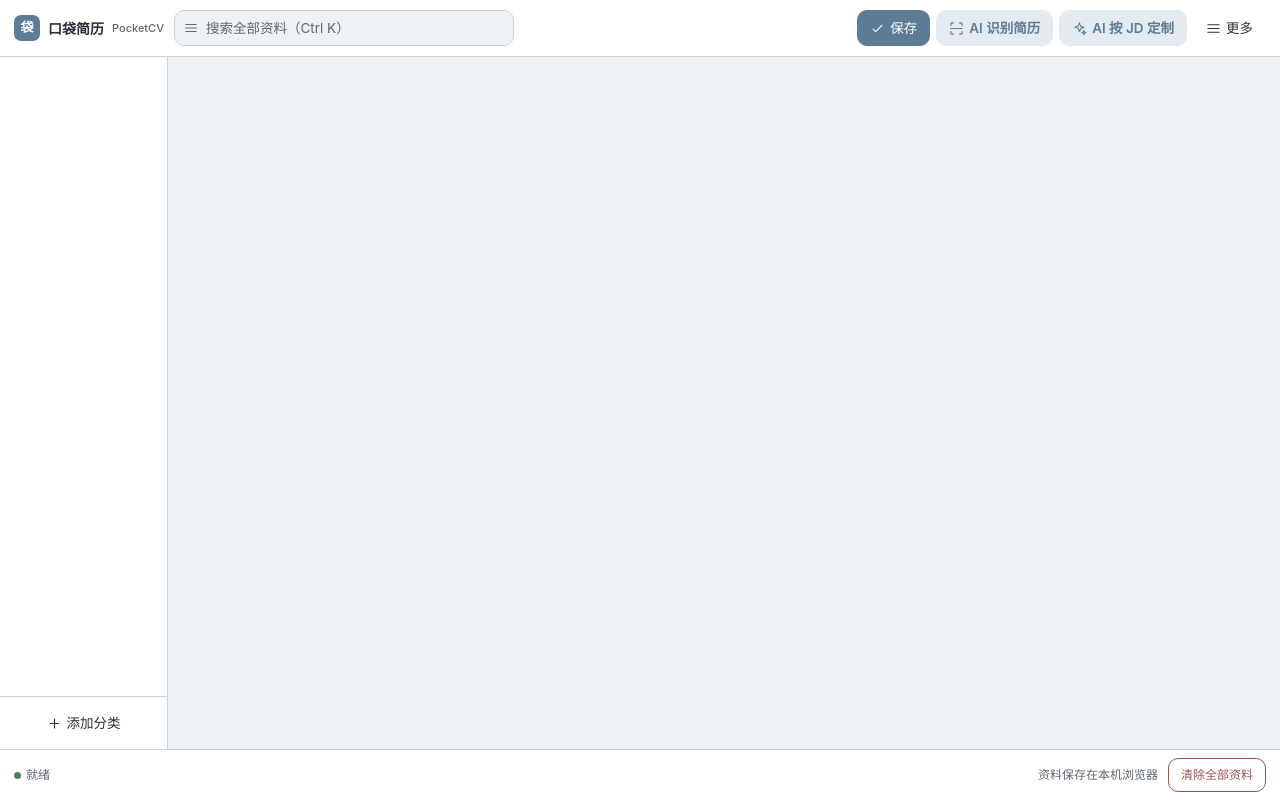
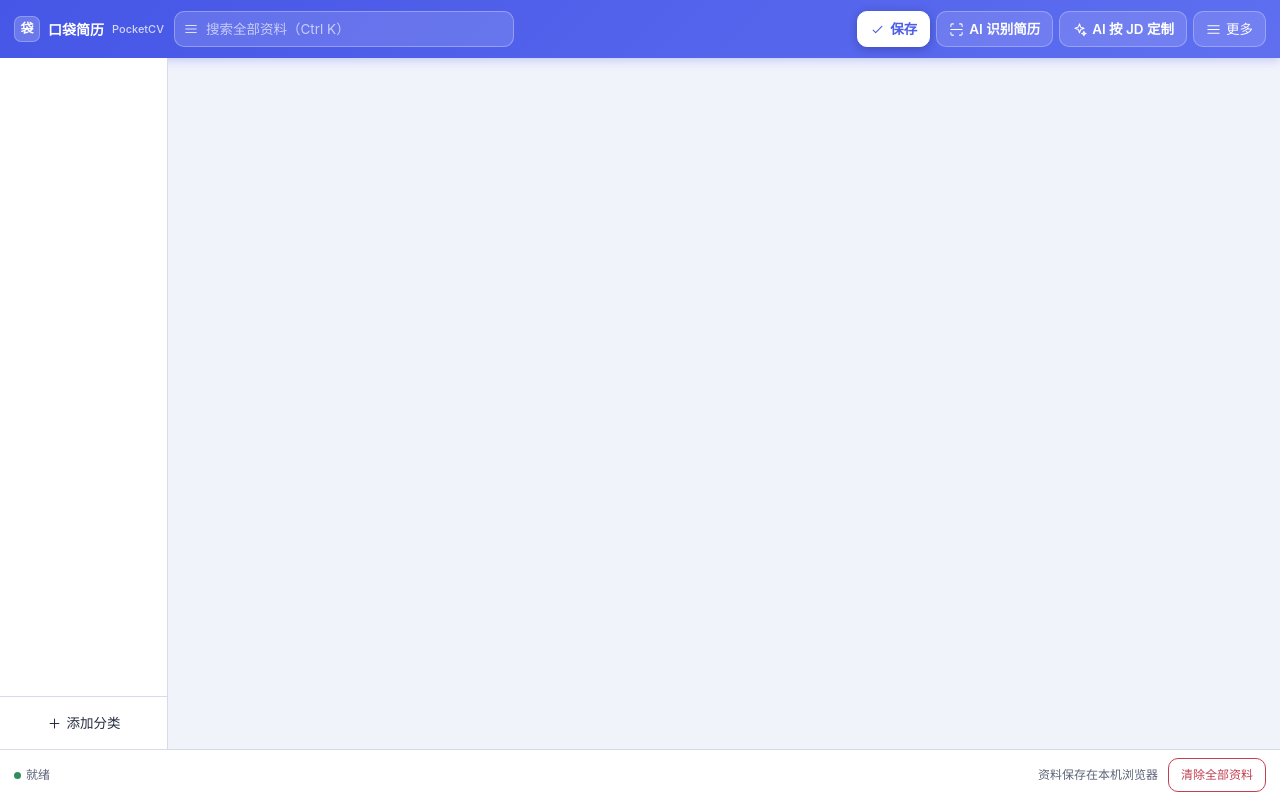
Before and after one commit to HollyLab0529/PocketCV, a browser extension: page manager.html in a window 1280 px wide. Drawn offline with Linux system fonts and the light colour scheme.

Commit message:
feat(ui): 默认靛蓝主题对齐成熟网申插件视觉 (v0.9.4)
- 新增 indigo 默认主题：高对比主色 #4c5ee8，主操作突出；原雾霾蓝用户自动升级（显式选过其它主题则保留）
- 顶栏改为主题色渐变品牌头：白字 logo、半透明搜索框、主按钮白底反色加阴影——一眼看到「一键核对」
- 分类档位徽章彩色化：常用=靛蓝/扩展=青绿/备用=琥珀；侧栏激活项加主色指示条
- 莫兰迪五套主题保留可选，各配同色系顶栏渐变

```diff
--- a/src/ui/app.js
+++ b/src/ui/app.js
@@ -166,9 +166,10 @@ async function flushWithHistory() {
   return flush();
 }
 
-// ===== 主题（莫兰迪色板） =====
+// ===== 主题（默认靛蓝·高对比；莫兰迪色板保留可选） =====
 const THEMES = [
-  { id: 'haze', name: '雾霾蓝', dot: '#7d93a8', tag: '默认 · 安静专注' },
+  { id: 'indigo', name: '靓蓝', dot: '#4c5ee8', tag: '默认 · 清晰突出' },
+  { id: 'haze', name: '雾霾蓝', dot: '#7d93a8', tag: '经典 · 低饱和安静' },
   { id: 'sage', name: '灰豆绿', dot: '#7f9483', tag: '温和清新' },
   { id: 'oat', name: '燕麦杏', dot: '#ab8d6f', tag: '暖调 · 燕麦拿铁' },
   { id: 'lilac', name: '灰藤紫', dot: '#8f81a1', tag: '柔和优雅' },
@@ -177,7 +178,12 @@ const THEMES = [
 const THEME_KEY = 'pocketcv.theme.v1';
 function loadTheme() {
   try {
-    const id = localStorage.getItem(THEME_KEY);
+    let id = localStorage.getItem(THEME_KEY);
+    // 旧默认「雾霾蓝」升级为新默认靓蓝；显式选过的其它主题保留
+    if (id === 'haze' && !localStorage.getItem('pocketcv.theme.hazeKept')) {
+      localStorage.setItem('pocketcv.theme.hazeKept', '1');
+      return 'indigo';
+    }
     return THEMES.some((t) => t.id === id) ? id : THEMES[0].id;
   } catch { return THEMES[0].id; }
 }
@@ -192,7 +198,7 @@ const themeName = () => THEMES.find((t) => t.id === themeId)?.name || '';
 
 async function themeDialog() {
   await modal('界面配色', ({ body, foot, finish }) => {
-    body.append(h('p', { class: 'modal-description', text: '莫兰迪色系，点选立即生效，偏好保存在本机。' }));
+    body.append(h('p', { class: 'modal-description', text: '默认靛蓝更清晰突出；莫兰迪色系依旧可选。点选立即生效，偏好保存在本机。' }));
     const list = h('div', { class: 'theme-list' });
     const paint = () => [...list.children].forEach((row, i) => {
       row.dataset.active = String(THEMES[i].id === themeId);
@@ -1326,7 +1332,7 @@ function renderHead() {
   const filled = m.entries.reduce((n, e) => n + e.fields.filter((f) => f.value !== '').length, 0);
 headNode.append(...[  // 注意：append(字面 null) 会渲染成 'null' 文本，必须先过滤
   h('h1', { class: 'head-title', text: m.name }),
-  h('span', { class: 'module-tier', text: m.tier }),
+  h('span', { class: 'module-tier', 'data-tier': m.tier, text: m.tier }),
   h('span', { class: 'head-meta', text: `${m.entries.length} 记录 · ${filled} 项已填` }),
   h('span', { class: 'spacer' }),
   fillMode ? button(prefs.hideEmpty ? '显示全部' : '只看已填', () => { prefs.hideEmpty = !prefs.hideEmpty; savePrefs(); render(); }, { kind: 'quiet' }) : null,
--- a/src/ui/style.css
+++ b/src/ui/style.css
@@ -1,31 +1,43 @@
-/* 口袋简历 PocketCV · 样式（莫兰迪色板，data-theme 切换） */
-/* 莫兰迪色板：低饱和灰调；默认雾霾蓝，可通过 data-theme 切换
+/* 口袋简历 PocketCV · 样式（data-theme 切换配色） */
+/* 默认靛蓝（高对比、主操作突出）；莫兰迪色板保留可选。
+   每套主题带 --grad 顶栏渐变；顶栏为品牌色头（白字），主按钮白底反色。
    对齐成熟扩展的可读性基线：白卡浮在浅灰底、正文近黑、muted ≥4.5:1、
    输入框白底清晰描边、主色加深保证与白字的对比 */
-:root,[data-theme='haze']{
+:root,[data-theme='indigo']{
+  --bg:#f1f3fb;--surface:#ffffff;--ink:#262d3f;--muted:#5b6478;--line:#d5daec;
+  --accent:#4c5ee8;--accent-ink:#ffffff;--accent-soft:#e9ecfd;--danger:#c23f52;--ok:#2f8f5b;
+  --radius:10px;--shadow:0 1px 2px #262f5e12,0 6px 20px #262f5e1f;
+  --grad:linear-gradient(135deg,#4656e6,#5f6ff0);
+}
+[data-theme='haze']{
   --bg:#eff2f4;--surface:#ffffff;--ink:#28303a;--muted:#5d6873;--line:#ccd4d9;
   --accent:#5d7c96;--accent-ink:#ffffff;--accent-soft:#e3ebf1;--danger:#9e5252;--ok:#4f7d63;
   --radius:10px;--shadow:0 1px 2px #37424e10,0 4px 16px #37424e1c;
+  --grad:linear-gradient(135deg,#54748d,#6b8aa3);
+}
+[data-theme='rose']{
+  --bg:#f5f0f0;--surface:#ffffff;--ink:#332a2a;--muted:#6c5f5f;--line:#dccccc;
+  --accent:#91636a;--accent-ink:#ffffff;--accent-soft:#f2e6e8;--danger:#9b444b;--ok:#7b8662;
+  --radius:10px;--shadow:0 1px 2px #473a3a10,0 4px 16px #473a3a1c;
+  --grad:linear-gradient(135deg,#8a5c63,#a5767d);
 }
 [data-theme='sage']{
   --bg:#f1f4ee;--surface:#ffffff;--ink:#2b312b;--muted:#5e685e;--line:#ccd4c5;
   --accent:#637f69;--accent-ink:#ffffff;--accent-soft:#e4ecdf;--danger:#9c5347;--ok:#577b5b;
   --radius:10px;--shadow:0 1px 2px #3a423610,0 4px 16px #3a42361c;
+  --grad:linear-gradient(135deg,#5a7560,#73907a);
 }
 [data-theme='oat']{
   --bg:#f5f1ea;--surface:#ffffff;--ink:#332e26;--muted:#6a6256;--line:#d9cfbf;
   --accent:#8a6c4e;--accent-ink:#ffffff;--accent-soft:#f1e8da;--danger:#9b4f44;--ok:#7b8656;
   --radius:10px;--shadow:0 1px 2px #4a423410,0 4px 16px #4a42341c;
+  --grad:linear-gradient(135deg,#7f6245,#9d7f5f);
 }
 [data-theme='lilac']{
   --bg:#f2f0f5;--surface:#ffffff;--ink:#2e2935;--muted:#635c6c;--line:#d4cfdc;
   --accent:#746789;--accent-ink:#ffffff;--accent-soft:#eae5f0;--danger:#9b5362;--ok:#6e867b;
   --radius:10px;--shadow:0 1px 2px #403a4a10,0 4px 16px #403a4a1c;
-}
-[data-theme='rose']{
-  --bg:#f5f0f0;--surface:#ffffff;--ink:#332a2a;--muted:#6c5f5f;--line:#dccccc;
-  --accent:#91636a;--accent-ink:#ffffff;--accent-soft:#f2e6e8;--danger:#9b444b;--ok:#7b8662;
-  --radius:10px;--shadow:0 1px 2px #473a3a10,0 4px 16px #473a3a1c;
+  --grad:linear-gradient(135deg,#6a5d7e,#84779a);
 }
 *{box-sizing:border-box}
 .spacer{flex:1}
@@ -34,15 +46,21 @@ body{font:13.5px/1.65 -apple-system,"PingFang SC","Microsoft YaHei",sans-serif;b
 #app{display:flex;flex-direction:column;height:100dvh}
 
 /* 顶栏 */
-.topbar{display:flex;align-items:center;gap:10px;padding:10px 14px;border-bottom:1px solid var(--line);background:var(--surface);flex-wrap:wrap}
-.brand{display:flex;align-items:center;gap:8px;font-weight:700;font-size:14px;white-space:nowrap}
-.brand-glyph{display:grid;place-items:center;width:26px;height:26px;border-radius:7px;background:var(--accent);color:var(--accent-ink);font-size:13px}
-.brand-en{color:var(--muted);font-weight:500;font-size:11px}
+/* 顶栏：主题色渐变品牌头，白字高对比，主操作一眼可见 */
+.topbar{display:flex;align-items:center;gap:10px;padding:11px 14px;border-bottom:0;background:var(--grad);color:#fff;flex-wrap:wrap;box-shadow:0 2px 10px color-mix(in srgb, var(--accent) 30%, transparent)}
+.brand{display:flex;align-items:center;gap:8px;font-weight:700;font-size:14px;white-space:nowrap;color:#fff}
+.brand-glyph{display:grid;place-items:center;width:26px;height:26px;border-radius:7px;background:rgba(255,255,255,.2);color:#fff;font-size:13px;box-shadow:inset 0 0 0 1px rgba(255,255,255,.25)}
+.brand-en{color:rgba(255,255,255,.75);font-weight:500;font-size:11px}
 .topbar-actions{margin-left:auto;display:flex;gap:6px;flex-wrap:wrap;justify-content:flex-end}
-.search-box{display:flex;align-items:center;gap:6px;flex:1 1 160px;min-width:140px;max-width:340px;border:1px solid var(--line);border-radius:var(--radius);background:var(--bg);padding:5px 9px;color:var(--muted)}
-.search-box:focus-within{border-color:var(--accent);background:var(--surface)}
-.search-input{flex:1;min-width:0;border:0;outline:0;background:transparent;font:inherit;color:var(--ink)}
-.search-input::placeholder{color:var(--muted)}
+.search-box{display:flex;align-items:center;gap:6px;flex:1 1 160px;min-width:140px;max-width:340px;border:1px solid rgba(255,255,255,.3);border-radius:var(--radius);background:rgba(255,255,255,.14);padding:5px 9px;color:rgba(255,255,255,.8)}
+.search-box:focus-within{border-color:rgba(255,255,255,.6);background:rgba(255,255,255,.22)}
+.search-input{flex:1;min-width:0;border:0;outline:0;background:transparent;font:inherit;color:#fff}
+.search-input::placeholder{color:rgba(255,255,255,.65)}
+.search-box .btn,.topbar .btn:not(.primary){background:rgba(255,255,255,.13);border-color:rgba(255,255,255,.28);color:#fff;box-shadow:none}
+.search-box .btn:hover,.topbar .btn:not(.primary):hover{background:rgba(255,255,255,.24);border-color:rgba(255,255,255,.5);color:#fff}
+.topbar .btn.primary{background:#fff;border-color:#fff;color:var(--accent);font-weight:700;box-shadow:0 2px 10px rgba(15,25,95,.35)}
+.topbar .btn.primary:hover{background:#eef0ff;color:var(--accent);filter:none}
+.topbar .btn.danger{color:#ffe1e1;border-color:rgba(255,255,255,.45)}
 
 /* 主体：侧边导航 + 工作区 */
 .shell{display:flex;flex:1;min-height:0}
@@ -53,7 +71,7 @@ body{font:13.5px/1.65 -apple-system,"PingFang SC","Microsoft YaHei",sans-serif;b
 .tier-label:first-child{padding-top:4px}
 .nav-item{display:flex;align-items:center;gap:8px;width:100%;border:0;background:transparent;color:var(--ink);border-radius:var(--radius);padding:7px 8px;font:inherit;cursor:pointer;text-align:left}
 .nav-item:hover{background:var(--accent-soft)}
-.nav-item.active{background:var(--accent-soft);color:var(--accent);font-weight:600}
+.nav-item.active{background:var(--accent-soft);color:var(--accent);font-weight:600;box-shadow:inset 3px 0 0 var(--accent)}
 .nav-glyph{display:grid;place-items:center;width:22px;height:22px;border-radius:6px;background:var(--bg);font-size:11px;color:var(--muted);flex-shrink:0}
 .nav-item.active .nav-glyph{background:var(--accent);color:var(--accent-ink)}
 .nav-label{flex:1;overflow:hidden;text-overflow:ellipsis;white-space:nowrap}
@@ -64,7 +82,10 @@ body{font:13.5px/1.65 -apple-system,"PingFang SC","Microsoft YaHei",sans-serif;b
 .workspace{flex:1;min-width:0;overflow:auto;padding:14px 16px}
 .workspace-head{display:flex;align-items:center;gap:8px;margin-bottom:12px;flex-wrap:wrap}
 .head-title{font-size:17px;font-weight:700;margin:0}
-.module-tier{font-size:11px;font-weight:600;color:var(--accent);background:var(--accent-soft);border-radius:99px;padding:2px 9px;letter-spacing:.06em}
+.module-tier{font-size:11px;font-weight:600;border-radius:99px;padding:2px 9px;letter-spacing:.06em;background:var(--accent-soft);color:var(--accent)}
+.module-tier[data-tier='常用']{background:#e9ecfd;color:#4353d6}
+.module-tier[data-tier='扩展']{background:#e0f4ee;color:#1d7a5c}
+.module-tier[data-tier='备用']{background:#fdf1dc;color:#9a6b16}
 .head-meta{font-size:12px;color:var(--muted)}
 
 /* 记录卡片 */
@@ -111,7 +132,7 @@ body{font:13.5px/1.65 -apple-system,"PingFang SC","Microsoft YaHei",sans-serif;b
 /* 按钮 */
 .btn{display:inline-flex;align-items:center;gap:5px;border:1px solid var(--line);background:var(--surface);color:var(--ink);border-radius:var(--radius);padding:6px 12px;font:inherit;cursor:pointer;white-space:nowrap;flex-shrink:0;box-shadow:0 1px 1px #37424e08}
 .btn:hover{border-color:var(--accent);color:var(--accent)}
-.btn.primary{background:var(--accent);border-color:var(--accent);color:var(--accent-ink)}
+.btn.primary{background:var(--accent);border-color:var(--accent);color:var(--accent-ink);font-weight:600;box-shadow:0 2px 8px color-mix(in srgb, var(--accent) 38%, transparent)}
 .btn.primary:hover{color:var(--accent-ink);filter:brightness(.94)}
 .btn.accent{background:var(--accent-soft);border-color:transparent;color:var(--accent);font-weight:600;box-shadow:none}
 .btn.accent:hover{border-color:var(--accent);color:var(--accent)}
```
Also changed, not shown: manifest.json.
